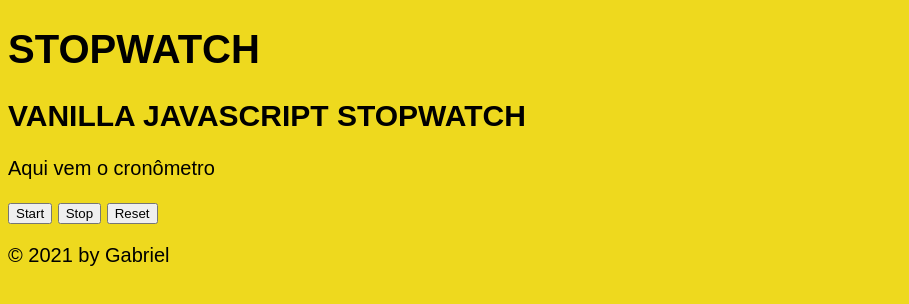
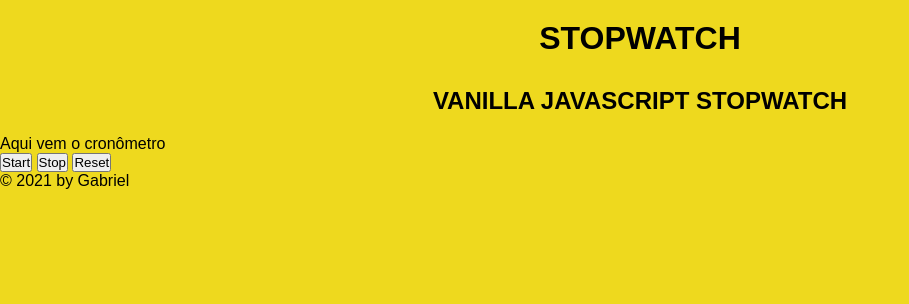
Before and after one commit to gabrielSo0/stopwatch, a plain HTML site: page index.html in a window 1280 px wide. Shown: the whole page, without its empty margins (0-909 px from the left). Drawn offline with Linux system fonts and the light colour scheme.

Commit message:
centralizing the title and subtitle with css

```diff
--- a/css/style.css
+++ b/css/style.css
@@ -1,5 +1,15 @@
+* {
+    padding: 0;
+    margin: 0;
+}
+
 body {
     background-color: rgb(238, 217, 30);
     font-family: Arial, Helvetica, sans-serif;
-    font-size: 20px;
 }
+
+header h1, h2{
+    text-align: center;
+    padding: 10px;
+    margin: 10px;
+}
```
Also changed, not shown: index.html (+2 -0 lines).
